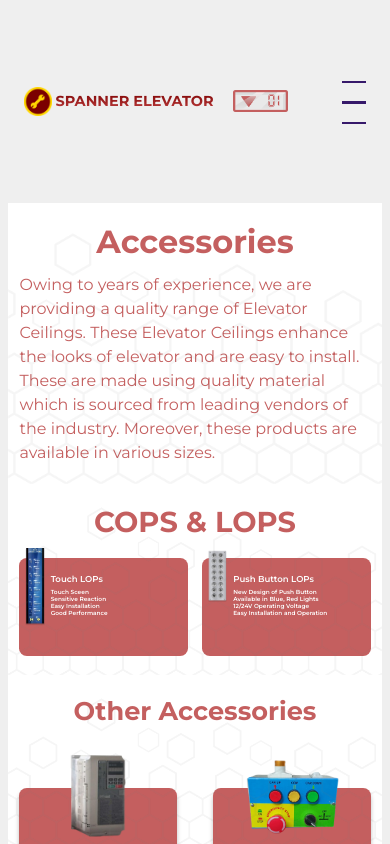
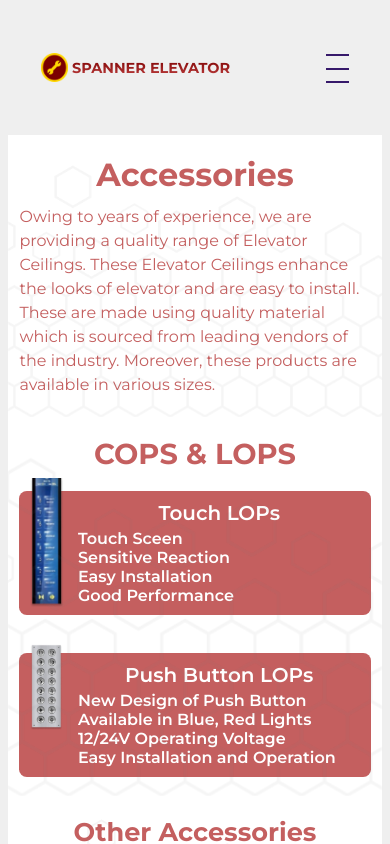
Before and after one commit to ShivamIT23/spanner, a React (Vite) app: page /accessories in a window 390 px wide. Built offline with nearby package versions, Linux system fonts and the light colour scheme.

Commit message:
Added Responsiveness 3

```diff
--- a/src/components/homePage/copsAndLops/CopsAndLops.module.css
+++ b/src/components/homePage/copsAndLops/CopsAndLops.module.css
@@ -71,6 +71,33 @@
   }
   .item {
     font-size: 1.3vw;
+  }
+}
+/* Small devices such as large phones (640px and up) */
+@media only screen and (max-width: 640px) {
+  .cardsContainer {
+    flex-direction: column;
+    gap:38px;
+    min-height: fit-content;
+  }
+  .card{
+    width: 100%;
+    min-height: fit-content;
+    padding: 10px;
+    padding-left: 15vw;
+  }
+  .cardHeader{
+    text-align: center;
+    font-size: 20px;
+  }
+  .item{
+    font-size: 16px;
+  }
+  .cardImage {
+    position: absolute;
+    width: 10vw;
+    left: 2vw;
+    top: -10%;
   }
 }
 /* Small devices such as large phones (640px and up) */
--- a/src/components/topComponent/TopComponent.jsx
+++ b/src/components/topComponent/TopComponent.jsx
@@ -12,15 +12,6 @@ const TopComponent = ({isMobile}) => {
           <img src="/images/logo.png" alt="" className={styles.logoImage} />
           <h4 className={styles.companyName}>SPANNER ELEVATOR</h4>
         </Link>
-
-        <div className={styles.floorContainer}>
-          <img
-            src="/images/floorImage.png"
-            className={styles.floorImage}
-            alt=""
-          />
-          <h4 className={styles.floorNumber}>01</h4>
-        </div>
         <div className={styles.hambutton} >
         {isMobile && <Hambutton />}
         </div>
--- a/src/components/topComponent/TopComponent.module.css
+++ b/src/components/topComponent/TopComponent.module.css
@@ -1,6 +1,6 @@
 .container {
   width: 100%;
-  max-height: 25vh;
+  max-height: 17vh;
   height: var(--top-Layout-comp-height);
   padding-left: var(--side-bars-layout-width);
   padding-right: var(--side-bars-layout-width);
@@ -12,7 +12,7 @@
 .wrapper {
   display: flex;
   align-items: center;
-  justify-content: space-evenly;
+  justify-content: center;
   flex-direction: row;
   height: 100%;
   width: 100%;
@@ -113,6 +113,7 @@
     width: 100%;
     background-color: #efefef;
     gap: 5vw;
+    justify-content: space-evenly;
   }
   .container{
     padding: 0px;
--- a/src/layout/Layout.module.css
+++ b/src/layout/Layout.module.css
@@ -1,5 +1,5 @@
 :root {
-  --top-Layout-comp-height: 24vh;
+  --top-Layout-comp-height: 16vh;
   --side-bars-layout-width: 12vw;
   --hero-sections-global-height: 110vw;
   --homepage-hero-section-height: 50vw;
```
